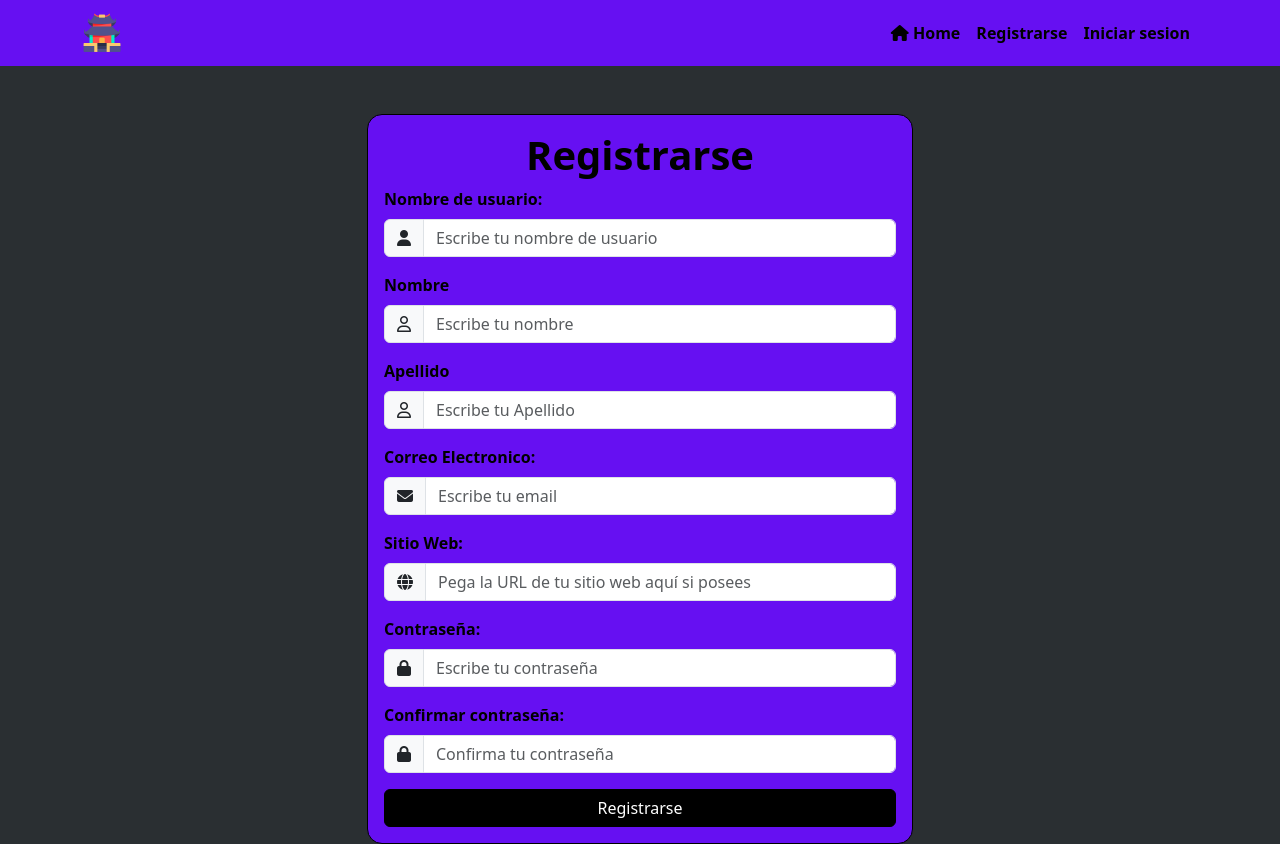
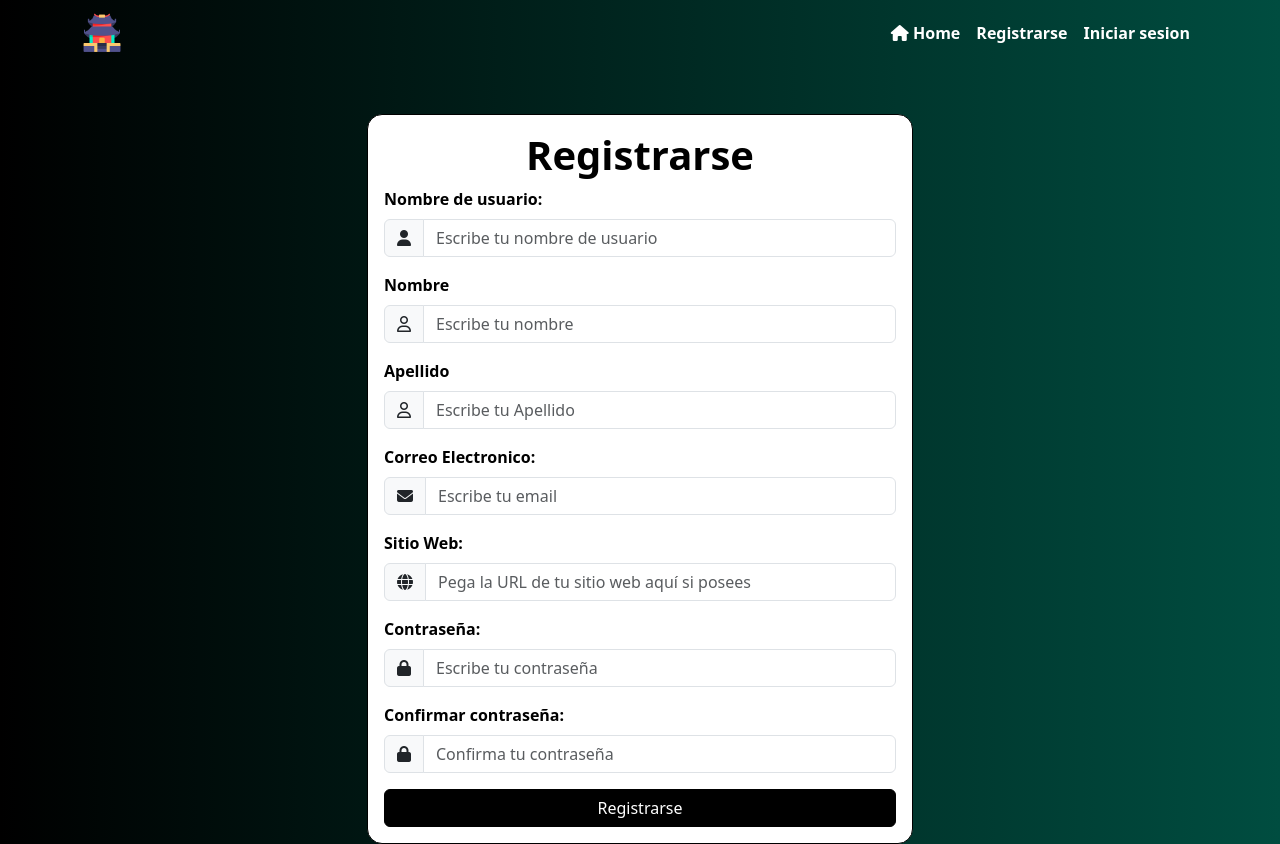
Before and after one commit to Shadowkirito123/django-crud, a Django app: page /signup/ in a window 1280 px wide. Run offline with Django 5.2, Linux system fonts and the light colour scheme; some libraries are stand-ins or nearby versions.

Commit message:
cambio de color (degradado)

```diff
--- a/djangocrud/settings.py
+++ b/djangocrud/settings.py
@@ -155,7 +155,7 @@ USE_TZ = True
 
 STATIC_URL = '/static/'
 
-STATICFILES_DIRS = (os.path.join(BASE_DIR, 'static/img'),)
+
 
 STATICFILES_DIRS = [os.path.join(BASE_DIR, 'static'),]
 
--- a/tasks/templates/base.html
+++ b/tasks/templates/base.html
@@ -8,9 +8,10 @@
     <link href="https://cdn.jsdelivr.net/npm/bootstrap@5.3.3/dist/css/bootstrap.min.css" rel="stylesheet" integrity="sha384-QWTKZyjpPEjISv5WaRU9OFeRpok6YctnYmDr5pNlyT2bRjXh0JMhjY6hW+ALEwIH" crossorigin="anonymous">
     <script src="https://cdn.jsdelivr.net/npm/bootstrap@5.3.3/dist/js/bootstrap.bundle.min.js" integrity="sha384-YvpcrYf0tY3lHB60NNkmXc5s9fDVZLESaAA55NDzOxhy9GkcIdslK1eN7N6jIeHz" crossorigin="anonymous"></script>
     <link rel="stylesheet" href="https://cdnjs.cloudflare.com/ajax/libs/font-awesome/5.15.3/css/all.min.css">
+    <link type='text/css' href='{% static "css/fondo.css" %}' rel='stylesheet'>
 </head>
-<body style="background-color: #2A2F32;">
-    <nav class="navbar navbar-expand-lg" style="background-color: #6610f2;" data-bs-theme="dark">
+<body style='background: linear-gradient(to right,#000000, #004d40);'>
+    <nav class="navbar navbar-expand-lg" data-bs-theme="dark">
         <div class="container">
 
             <a class="navbar-brand" href="/">
@@ -24,24 +25,24 @@
           <div class="collapse navbar-collapse" id="navbarNavDropdown">
             <ul class="navbar-nav ms-auto">
                 <li class="nav-item">
-                    <a class="nav-link " style="color: black;" href="/"><i class="fas fa-home"></i><strong> Home</strong></a>
+                    <a class="nav-link " style="color: white;" href="/"><i class="fas fa-home"></i><strong> Home</strong></a>
                 </li>
 
                 {% if user.is_authenticated %}
                 <li class="nav-item">
-                    <a class="nav-link" style="color: black;" href="/createtask"><i class="fas fa-plus"></i><strong> Crear publicacion</strong></a>
+                    <a class="nav-link" style="color: white;" href="/createtask"><i class="fas fa-plus"></i><strong> Crear publicacion</strong></a>
                 </li>
 
                 <li class="nav-item">
-                    <a class="nav-link" style="color: black;" href="/tasks"><i class="fas fa-tasks"></i><strong> Tareas</strong></a>
+                    <a class="nav-link" style="color: white;" href="/tasks"><i class="fas fa-tasks"></i><strong> Tareas</strong></a>
                 </li>
 
                 <li class="nav-item">
-                    <a class="nav-link" style="color: black;" href="{% url 'task_complete' %}"><i class="fas fa-check"></i><strong> Tareas completadas</strong></a>
+                    <a class="nav-link" style="color: white;" href="{% url 'task_complete' %}"><i class="fas fa-check"></i><strong> Tareas completadas</strong></a>
                 </li>
 
                 <li class="nav-item">
-                    <a class="nav-link" style="color: black;" href="/logout"><i class="fas fa-sign-out-alt"></i><strong> Salir</strong></a>
+                    <a class="nav-link" style="color: white;" href="/logout"><i class="fas fa-sign-out-alt"></i><strong> Salir</strong></a>
                 </li>
 
                 <li class="nav-item">
@@ -53,11 +54,11 @@
 
                 {% else %}
                 <li class="nav-item">
-                    <a class="nav-link" style="color: black;" href="/signup"> <strong>Registrarse</strong></a>
+                    <a class="nav-link" style="color: white;" href="/signup"> <strong>Registrarse</strong></a>
                  </li>
 
                  <li class="nav-item">
-                    <a class="nav-link" style="color: black;" href="/signin"><strong>Iniciar sesion</strong></a>
+                    <a class="nav-link" style="color: white;" href="/signin"><strong>Iniciar sesion</strong></a>
                  </li>
                 {% endif %}
 
--- a/tasks/templates/signin.html
+++ b/tasks/templates/signin.html
@@ -5,7 +5,7 @@
     <main class="container">
         <div class="row justify-content-center">
             <section class="col-md-4 mt-5">
-            <form action="" method="POST" class="card card-body  text-blackborder-black" style=" background-color:#6610f2; border-radius: 15px;">
+            <form action="" method="POST" class="card card-body  text-blackborder-black" style=" background-color: ; border-radius: 15px;">
                     {% if error %}
                     <div id="errorAlert" class="alert alert-danger" role="alert">
                     <i class="fas fa-times"></i> {{ error }}
--- a/tasks/templates/signup.html
+++ b/tasks/templates/signup.html
@@ -5,7 +5,7 @@
 <main class="container">
     <div class="row">
         <div class="col-md-6 offset-md-3 mt-5">
-            <form action="" method="POST" class="card card-body" style="background-color: #6610f2; border-color: black; border-radius: 15px;">
+            <form action="" method="POST" class="card card-body" style="background-color: ; border-color: black; border-radius: 15px;">
                 <h1 class="text-center text-black"><strong>Registrarse</strong></h1>
                 {% if error %}
                 <div id="errorAlert" class="alert alert-danger" role="alert">
```
